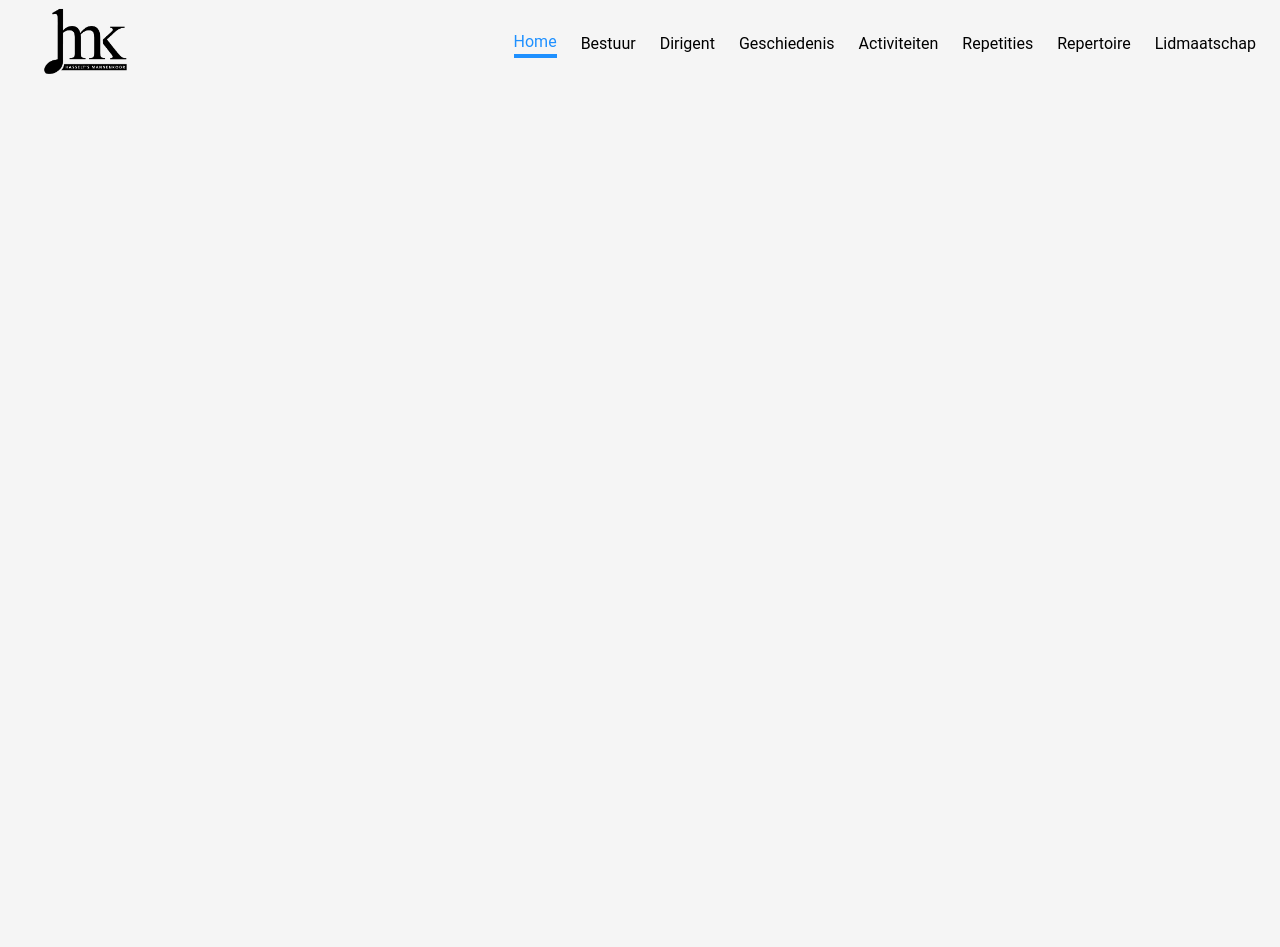
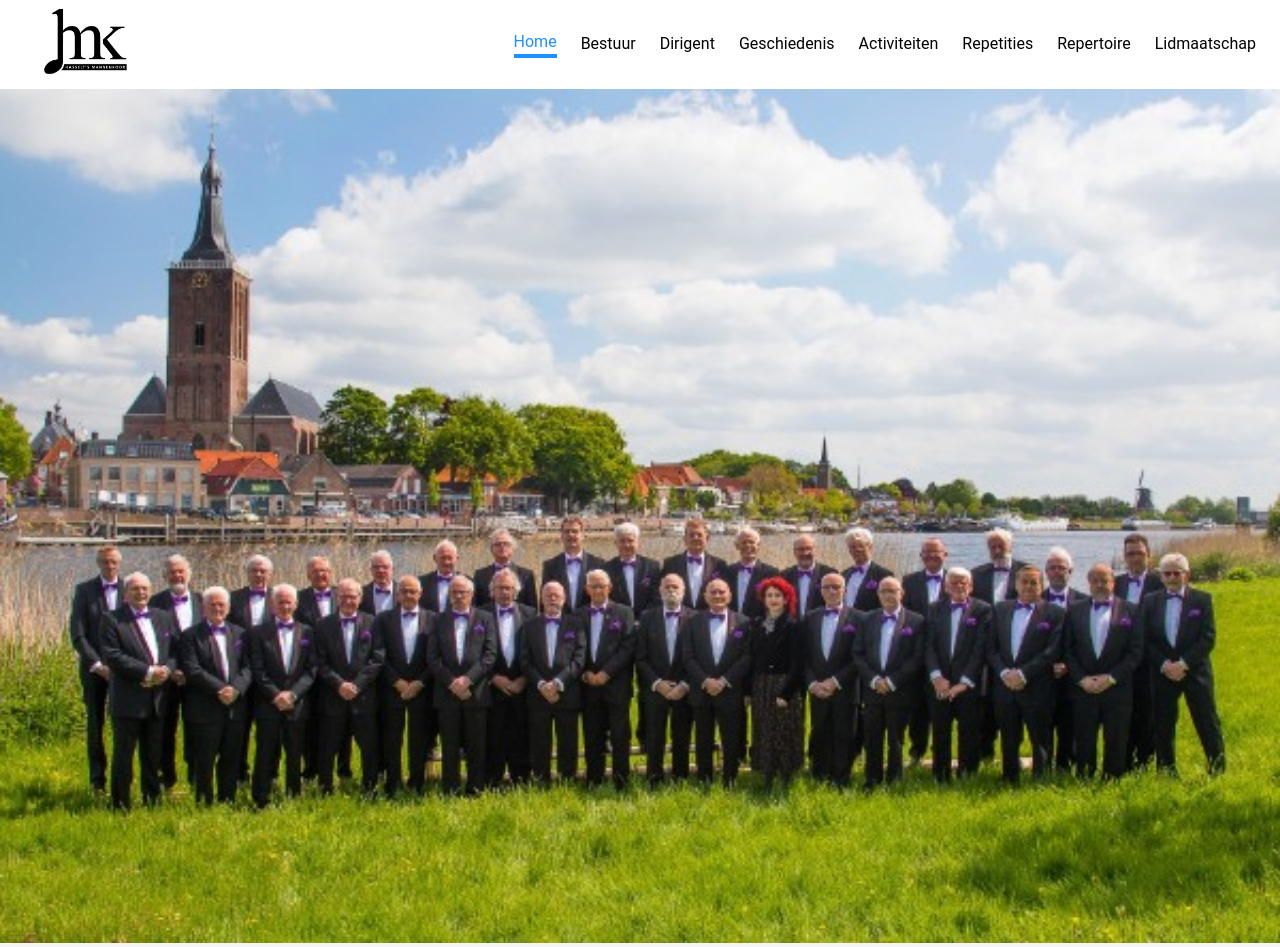
Before and after one commit to Rick-VA/mannenkoor-hasselt, a Vue app: page / in a window 1280 px wide. Before the commit the page ends 800 px from the top, so only its background shows below. Built offline with nearby package versions, Linux system fonts and the light colour scheme.

Commit message:
fixed the navbar

```diff
--- a/src/components/NavBarComponent.vue
+++ b/src/components/NavBarComponent.vue
@@ -1,6 +1,6 @@
 <template>
+  <header>
   <nav class="navbar">
-
       <RouterLink to="/">
         <img  src="/img/hasselts_mannenkoor_logo.png" alt="logo" class="nav-logo">
       </RouterLink>
@@ -15,7 +15,7 @@
         <span class="bar"></span>
       </div>
     </nav>
-
+  </header>
 </template>
 
 <script>
@@ -70,7 +70,8 @@ export default {
   }
 
   header {
-    background: #f5f5f5;
+    background: white;
+    box-shadow: 0 2px 4px 0 rgba(0,0,0,.2);
   }
 
   li {
@@ -155,7 +156,7 @@ export default {
       gap: 0;
       display: flex;
       flex-direction: column;
-      background: #f5f5f5;
+      background: white;
       width: 100%;
       text-align: center;
       transition: 0.3s;
--- a/src/views/HomeView.vue
+++ b/src/views/HomeView.vue
@@ -1,4 +1,5 @@
 <template>
+  <img src="/img/groeps-foto.jpg" class="group-photo">
 </template>
 
 <script>
@@ -10,3 +11,12 @@ export default {
   }
 }
 </script>
+
+<style lang="scss" scoped>
+  .group-photo {
+    width: 100%;
+    aspect-ratio: 3/2;
+    object-fit: contain;
+  }
+
+</style>
```
Also changed, not shown: public/img/fff.png (added).
